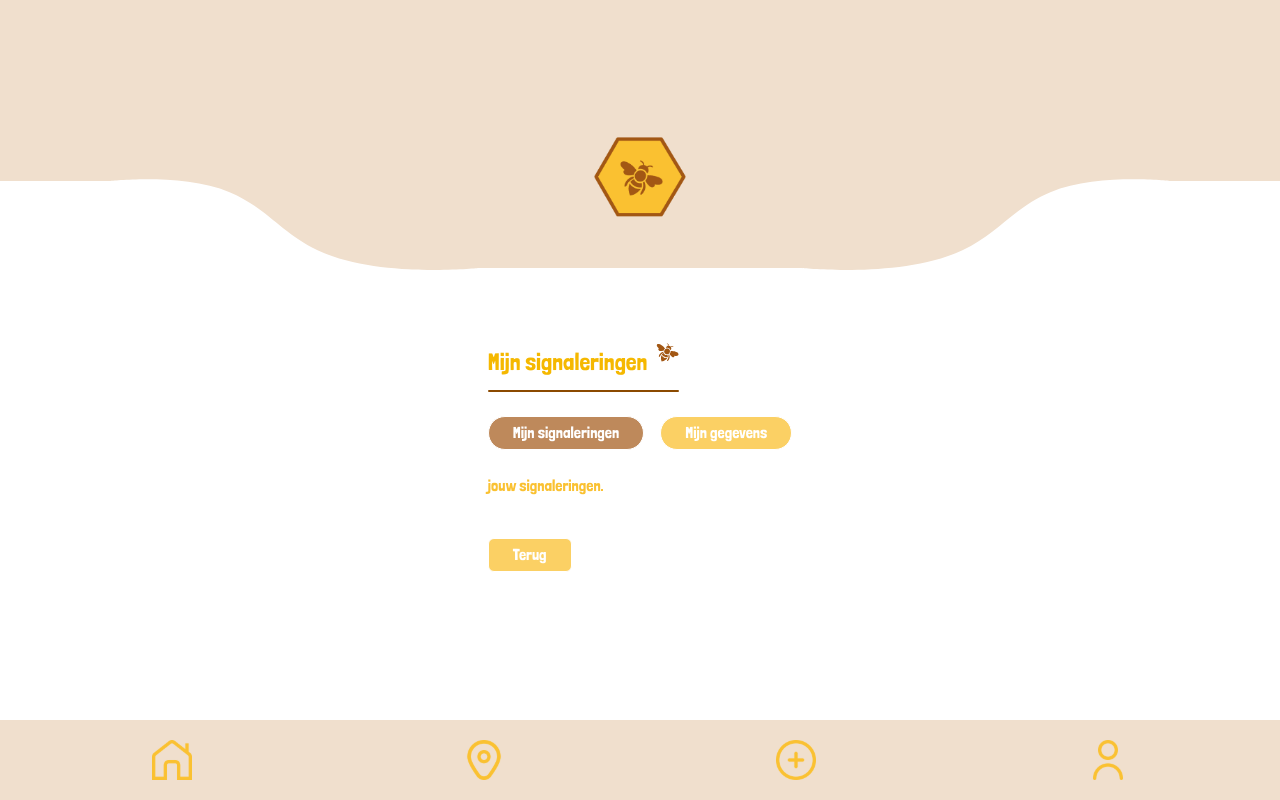
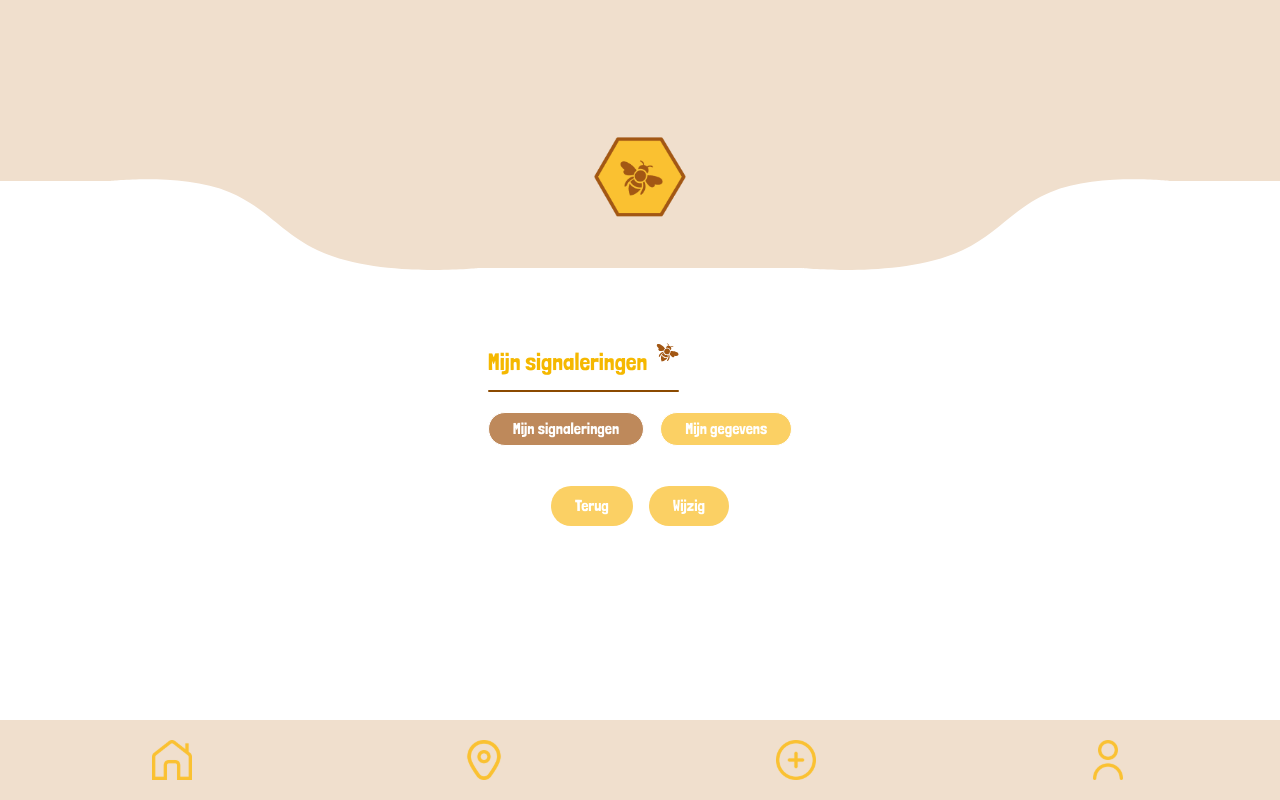
Before and after one commit to BasieDev/hoornaar, a Next.js app: page /profile in a window 1280 px wide. Both pictures are taken after a click on the button "Mijn signaleringen". Built offline with nearby package versions, Linux system fonts and the light colour scheme.

Commit message:
profile changes

```diff
--- a/src/pages/profile.tsx
+++ b/src/pages/profile.tsx
@@ -6,6 +6,7 @@ import Container from "@/components/container";
 
 export default function Profile() {
   const [active, setActive] = useState("profiel");
+  const [showModal, setShowModal] = useState(false);
 
   const title =
     active === "profiel"
@@ -15,7 +16,7 @@ export default function Profile() {
         : "Mijn gegevens";
 
   return (
-    <div className="home pb-[80px] min-h-screen flex flex-col">
+    <div className="home pb-[80px] min-h-screen flex flex-col relative">
       <Navbar />
       <header className="LogoSvg">
         <LogoSvg />
@@ -23,12 +24,11 @@ export default function Profile() {
       <Container>
         <SectionTitle title={title} />
 
-        <div className="flex space-x-4 my-6">
+        <div className="flex space-x-4 mt-5 mb-4">
           <button
             onClick={() => setActive("signaleringen")}
             className={`px-6 py-1 rounded-4xl border transition-colors duration-300
-              ${
-                active === "signaleringen"
+              ${active === "signaleringen"
                 ? "bg-[#BE895B] text-white"
                 : "bg-[#FBD064] text-white hover:bg-[#A25714]"
               }`}
@@ -39,8 +39,7 @@ export default function Profile() {
           <button
             onClick={() => setActive("gegevens")}
             className={`px-6 py-1 rounded-4xl border transition-colors duration-300
-              ${
-                active === "gegevens"
+              ${active === "gegevens"
                 ? "bg-[#BE895B] text-white"
                 : "bg-[#FBD064] text-white hover:bg-[#A25714]"
               }`}
@@ -51,33 +50,74 @@ export default function Profile() {
 
         <div>
           {active === "profiel" && (
-            <p> miauw</p>
+            <p className="text-[#BE895B]">
+              Welkom op jouw profielpagina. <br />
+              Hier kan je je gegevens inzien en wijzigen, maar ook je gemaakte signaleringen bekijken en wijzigen.
+            </p>
           )}
 
-          {active === "signaleringen" && (
+          {active === "gegevens" && (
+            <div className="flex flex-col space-y-1 w-full">
               <div>
-              <p>jouw signaleringen.</p>
+                <p className="text-[21px] text-[#BE895B] mb-2">Bijnaam:</p>
+                <p className="text-[21px] text-[#BE895B] mb-2">E-mail:</p>
+                <p className="text-[21px] text-[#BE895B] mb-2">Voornaam:</p>
+                <p className="text-[21px] text-[#BE895B] mb-2">Achternaam:</p>
+              </div>
             </div>
           )}
 
-          {active === "gegevens" && (
-            <div>
-              <p>persoonlijke gegevens.</p>
+
+
+        </div>
+
+        <div className="mt-10 flex justify-between">
+          {(active === "signaleringen" || active === "gegevens") && (
+            <div className="flex space-x-4 w-full justify-center">
+              <button
+                onClick={() => setActive("profiel")}
+                className="bg-[#FBD064] hover:bg-[#A25714] text-white px-6 py-2 rounded-full transition"
+              >
+                Terug
+              </button>
+
+              <button
+                onClick={() => setShowModal(true)}
+                className="bg-[#FBD064] hover:bg-[#A25714] text-white px-6 py-2 rounded-full transition"
+              >
+                Wijzig
+              </button>
             </div>
           )}
         </div>
+      </Container>
 
-        {(active === "signaleringen" || active === "gegevens") && (
-          <div className="mt-10 flex justify-start">
+      {showModal && (
+        <div className="fixed inset-0 bg-black bg-opacity-50 flex items-center justify-center z-50">
+          <div className="bg-white rounded-lg p-6 w-full max-w-md shadow-lg relative">
+            <h2 className="text-xl font-semibold mb-4 text-[#BE895B]">
+              {active === "gegevens" ? "Gegevens wijzigen" : "Signaleringen wijzigen"}
+            </h2>
+            <p className="text-sm text-gray-600 mb-4">Hier komt een formulier voor wijzigen...</p>
+
             <button
-              onClick={() => setActive("profiel")}
-              className="px-6 py-1 rounded-md border bg-[#FBD064] text-white hover:bg-[#A25714] transition"
+              onClick={() => setShowModal(false)}
+              className="absolute top-2 right-2 text-gray-400 hover:text-gray-600"
             >
-              Terug
+              ✕
+            </button>
+
+            <input
+              type="text"
+              placeholder={active === "gegevens" ? "Nieuwe voornaam" : "Nieuwe signalering"}
+              className="w-full border border-gray-300 rounded px-3 py-2 mb-4"
+            />
+            <button className="bg-[#BE895B] text-white px-4 py-2 rounded hover:bg-[#A25714]">
+              Opslaan
             </button>
           </div>
+        </div>
       )}
-      </Container>
     </div>
   );
 }
```
Lines whose indentation alone changed are shown as unchanged.
